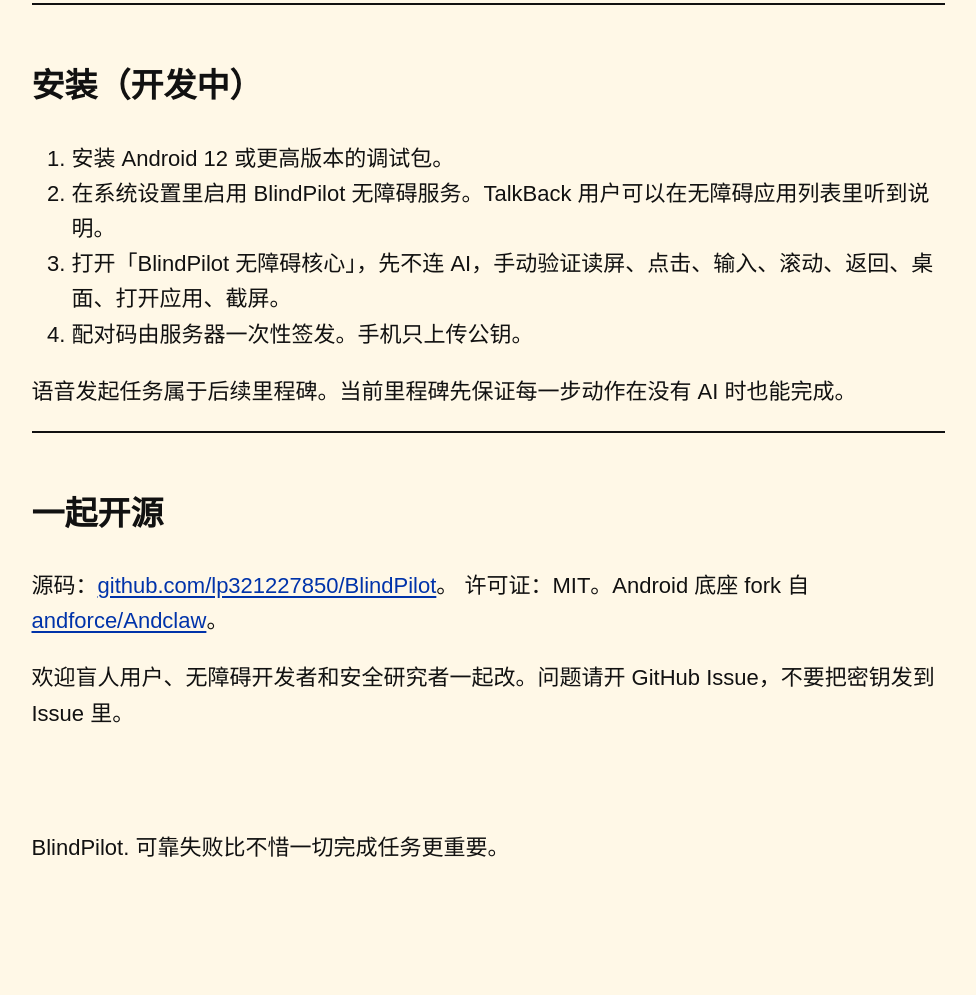
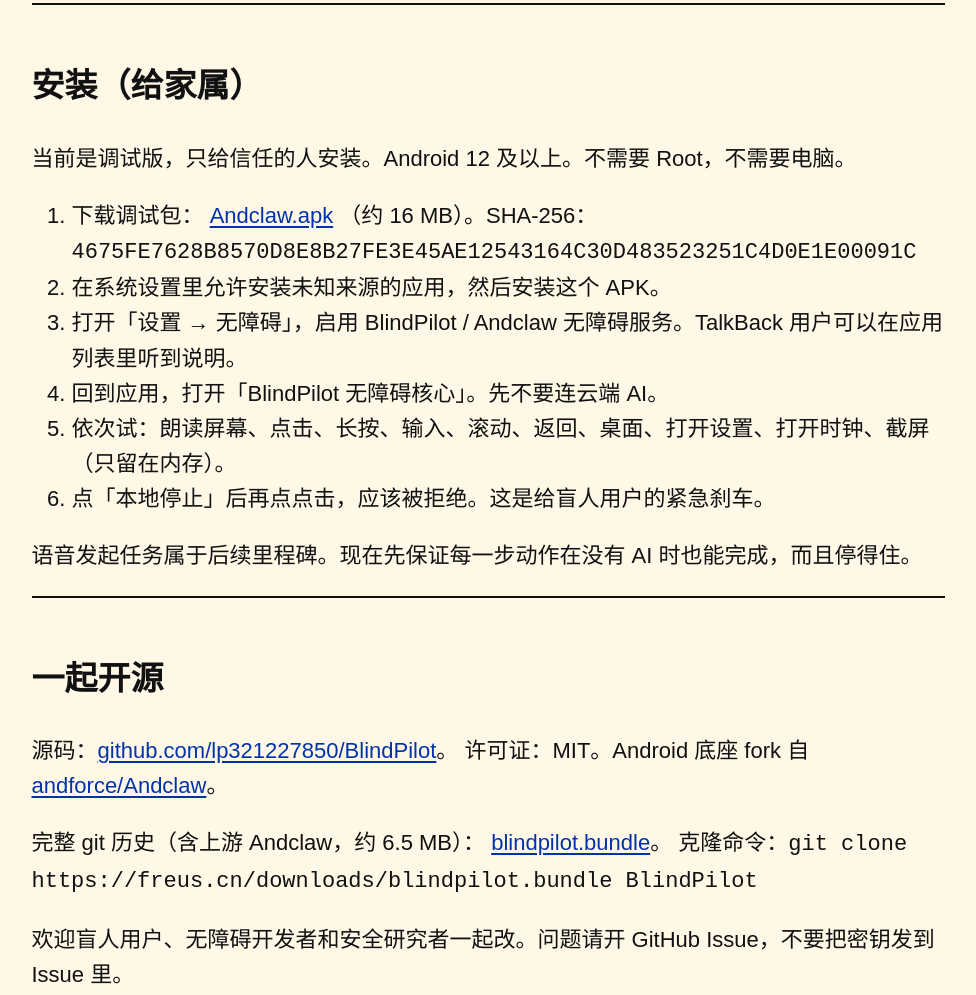
Before and after one commit to lp321227850/BlindPilot, a plain HTML site: page site/index.html in a window 1280 px wide. Shown: the part 1946-2941 px from the top of the page, without its empty margins (152-1128 px from the left). Before the commit the page ends 2860 px from the top, so only its background shows below. Drawn offline with Linux system fonts and the light colour scheme.

Commit message:
docs: family install, APK hash, and git bundle

```diff
--- a/site/index.html
+++ b/site/index.html
@@ -76,14 +76,22 @@
     </section>
 
     <section id="install" aria-labelledby="install-title">
-      <h2 id="install-title">安装（开发中）</h2>
+      <h2 id="install-title">安装（给家属）</h2>
+      <p>当前是调试版，只给信任的人安装。Android 12 及以上。不需要 Root，不需要电脑。</p>
       <ol>
-        <li>安装 Android 12 或更高版本的调试包。</li>
-        <li>在系统设置里启用 BlindPilot 无障碍服务。TalkBack 用户可以在无障碍应用列表里听到说明。</li>
-        <li>打开「BlindPilot 无障碍核心」，先不连 AI，手动验证读屏、点击、输入、滚动、返回、桌面、打开应用、截屏。</li>
-        <li>配对码由服务器一次性签发。手机只上传公钥。</li>
+        <li>
+          下载调试包：
+          <a href="https://freus.cn/downloads/Andclaw.apk">Andclaw.apk</a>
+          （约 16 MB）。SHA-256：
+          <code>4675FE7628B8570D8E8B27FE3E45AE12543164C30D483523251C4D0E1E00091C</code>
+        </li>
+        <li>在系统设置里允许安装未知来源的应用，然后安装这个 APK。</li>
+        <li>打开「设置 → 无障碍」，启用 BlindPilot / Andclaw 无障碍服务。TalkBack 用户可以在应用列表里听到说明。</li>
+        <li>回到应用，打开「BlindPilot 无障碍核心」。先不要连云端 AI。</li>
+        <li>依次试：朗读屏幕、点击、长按、输入、滚动、返回、桌面、打开设置、打开时钟、截屏（只留在内存）。</li>
+        <li>点「本地停止」后再点点击，应该被拒绝。这是给盲人用户的紧急刹车。</li>
       </ol>
-      <p>语音发起任务属于后续里程碑。当前里程碑先保证每一步动作在没有 AI 时也能完成。</p>
+      <p>语音发起任务属于后续里程碑。现在先保证每一步动作在没有 AI 时也能完成，而且停得住。</p>
     </section>
 
     <section id="source" aria-labelledby="source-title">
@@ -91,6 +99,11 @@
       <p>
         源码：<a href="https://github.com/lp321227850/BlindPilot">github.com/lp321227850/BlindPilot</a>。
         许可证：MIT。Android 底座 fork 自 <a href="https://github.com/andforce/Andclaw">andforce/Andclaw</a>。
+      </p>
+      <p>
+        完整 git 历史（含上游 Andclaw，约 6.5 MB）：
+        <a href="https://freus.cn/downloads/blindpilot.bundle">blindpilot.bundle</a>。
+        克隆命令：<code>git clone https://freus.cn/downloads/blindpilot.bundle BlindPilot</code>
       </p>
       <p>欢迎盲人用户、无障碍开发者和安全研究者一起改。问题请开 GitHub Issue，不要把密钥发到 Issue 里。</p>
     </section>
```
